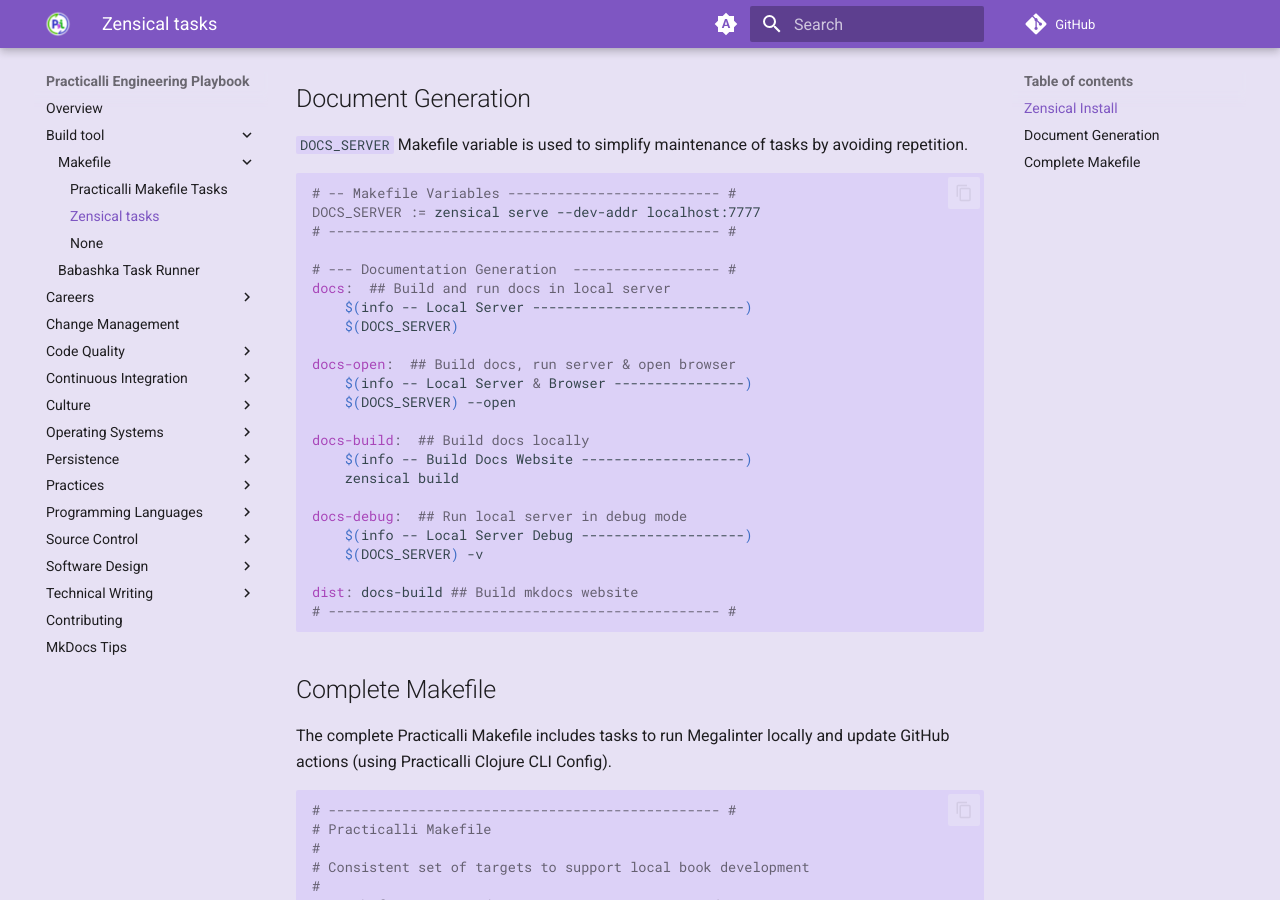
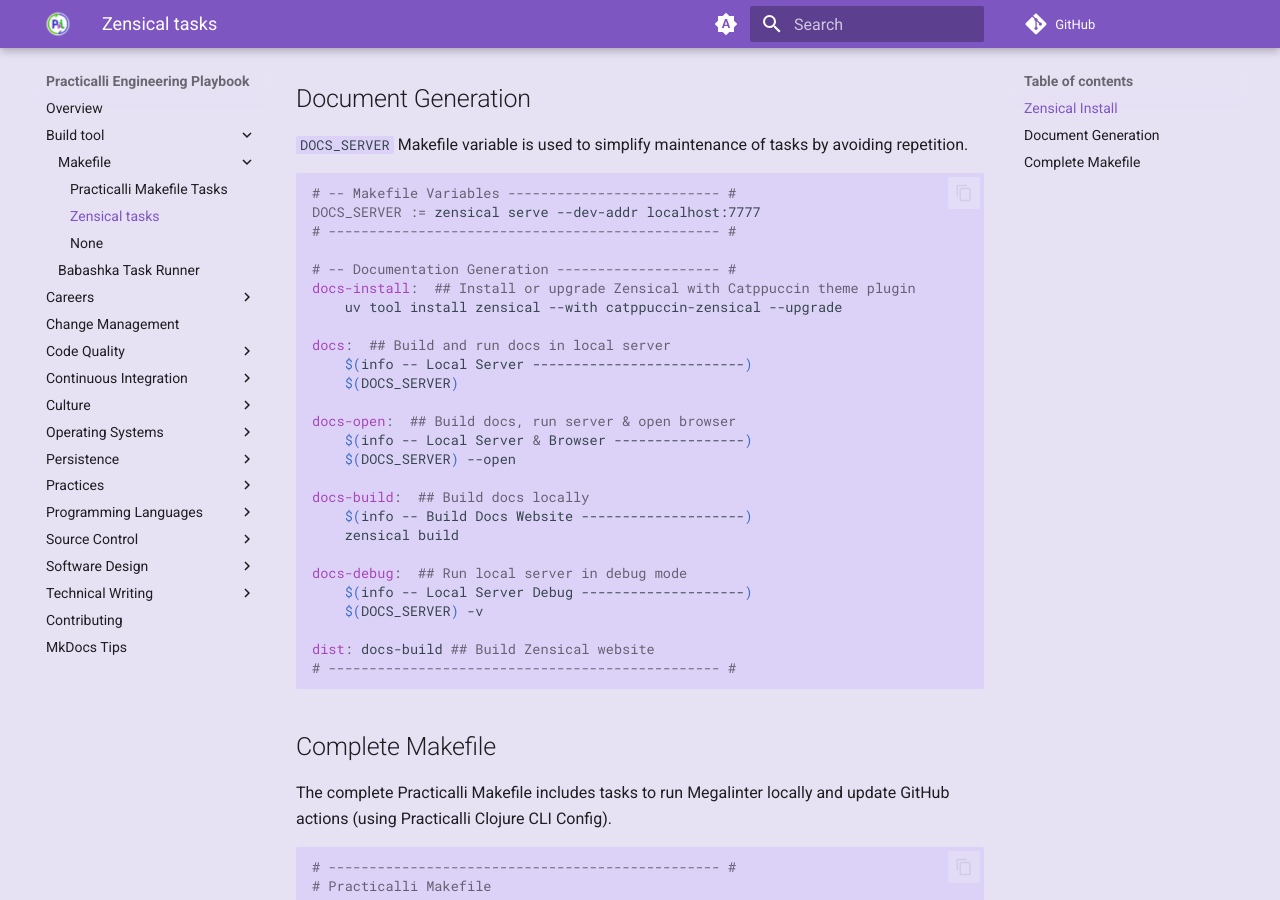
Before and after one commit to practicalli/engineering-playbook, an MkDocs documentation site: the page built from docs/build-tool/make/zensical-tasks.md, in a window 1280 px wide and 900 px high, scrolled down 537 px. Built offline with MkDocs 1.6.1 and Material for MkDocs 9.7.7, drawn with Linux system fonts in a browser that asks for light colours; comment, search, counter and statistics services are not loaded.

Commit message:
build(make): 🔧 update format and docs-install task

````diff
--- a/docs/build-tool/make/zensical-tasks.md
+++ b/docs/build-tool/make/zensical-tasks.md
@@ -27,7 +27,10 @@
 DOCS_SERVER := zensical serve --dev-addr localhost:7777
 # ------------------------------------------------ #
 
-# --- Documentation Generation  ------------------ #
+# -- Documentation Generation -------------------- #
+docs-install:  ## Install or upgrade Zensical with Catppuccin theme plugin
+	uv tool install zensical --with catppuccin-zensical --upgrade
+
 docs:  ## Build and run docs in local server
 	$(info -- Local Server --------------------------)
 	$(DOCS_SERVER)
@@ -44,7 +47,7 @@
 	$(info -- Local Server Debug --------------------)
 	$(DOCS_SERVER) -v
 
-dist: docs-build ## Build mkdocs website
+dist: docs-build ## Build Zensical website
 # ------------------------------------------------ #
 ```
 
````
Also changed, not shown: CHANGELOG.md (+1 -0 lines), 1 other file.
